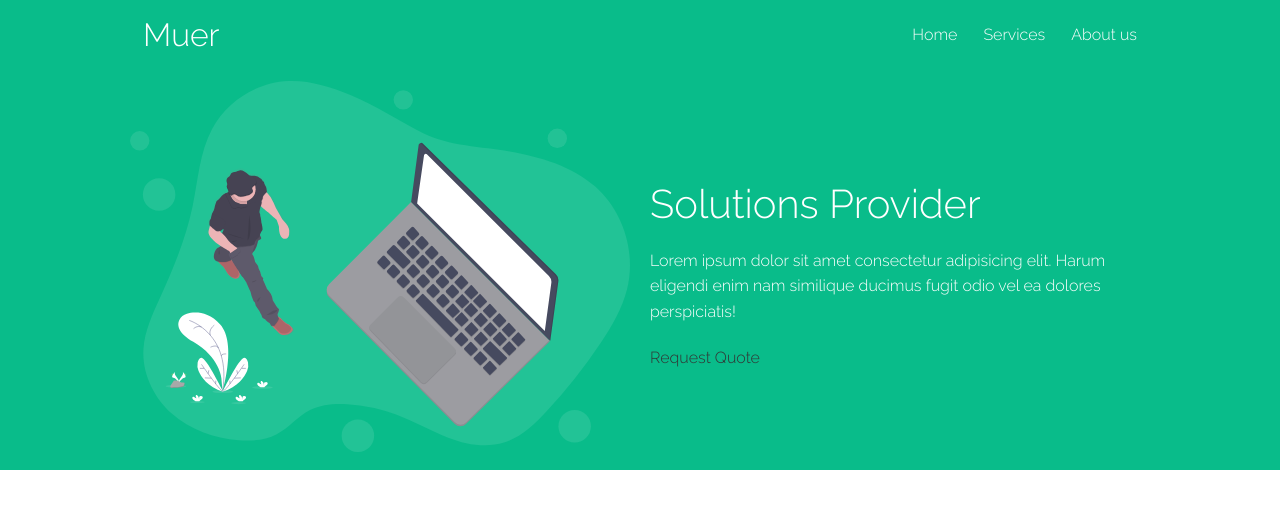
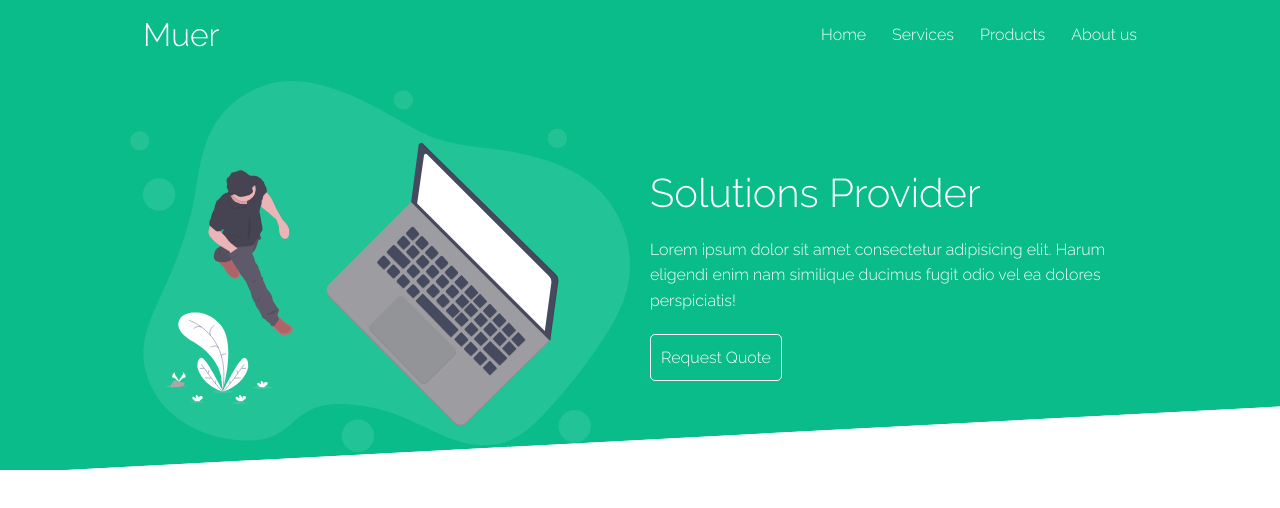
Before and after one commit to KivutiBrian/Muer-UI, a plain HTML site: page index.html in a window 1280 px wide. Drawn offline with Linux system fonts and the light colour scheme.

```diff
--- a/css/main.css
+++ b/css/main.css
@@ -86,12 +86,48 @@ img{
     margin: 20px 0;
 }
 
+.showcase::before,
+.showcase::after{
+    content: '';
+    position: absolute;
+    height: 100px;
+    bottom: -70px;
+    right: 0;
+    left: 0;
+    background-color: #fff;
+    transform: skewY(-3deg);
+    -webkit-transform: skewY(-3deg);
+    -moz-transform: skewY(-3deg);
+    -ms-transform: skewY(-3deg);
+}
+
+
+
 /* utils */
 .container{
     max-width: 1100px;
     margin: 0 auto;
     overflow: auto;
     padding: 0 40px;
+}
+
+.btn{
+    display: inline-block;
+    padding: 10px;
+    cursor: pointer;
+    background-color: var(--primary-color);
+    color: #fff;
+    border: none;
+    border-radius: 5px;
+}
+
+.btn-outline{
+    background-color: transparent;
+    border: 1px solid #fff;
+}
+
+.btn:hover{
+    transform: scale(0.9);
 }
 
 .flex{
--- a/index.html
+++ b/index.html
@@ -20,6 +20,7 @@
                 <ul>
                     <li><a href="#">Home</a></li>
                     <li><a href="#">Services</a></li>
+                    <li><a href="#">Products</a></li>
                     <li><a href="#">About us</a></li>
                 </ul>
             </nav>
```
